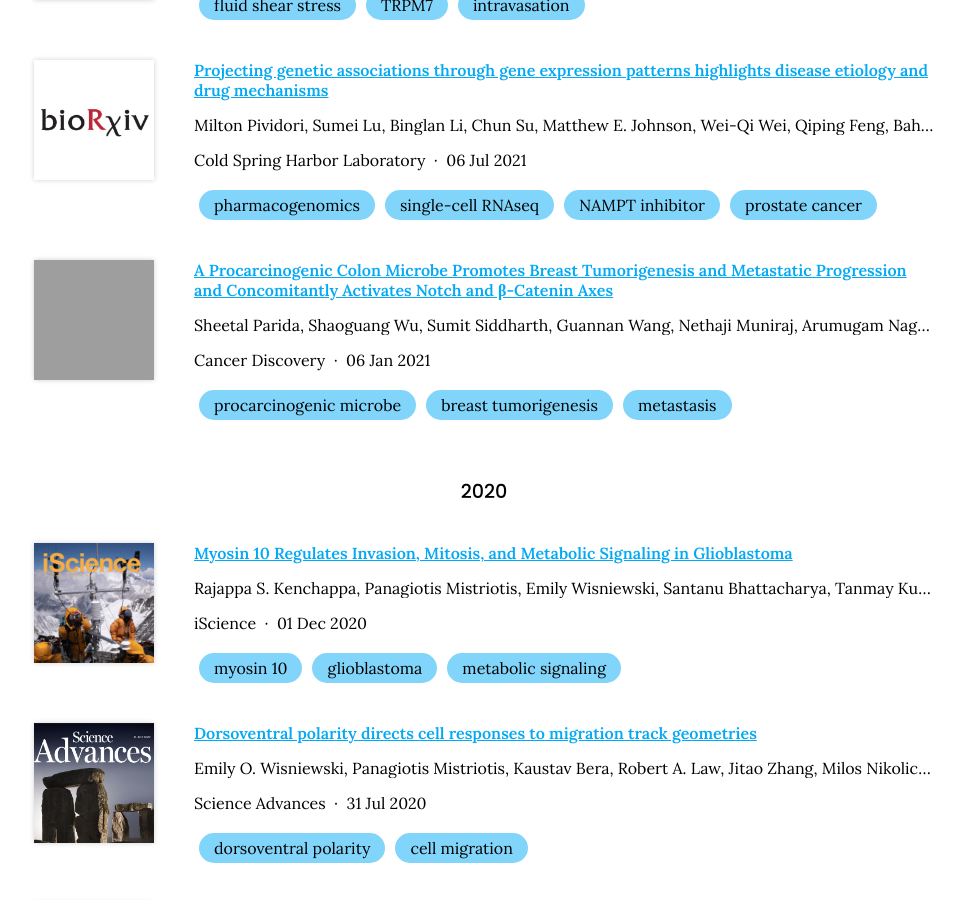
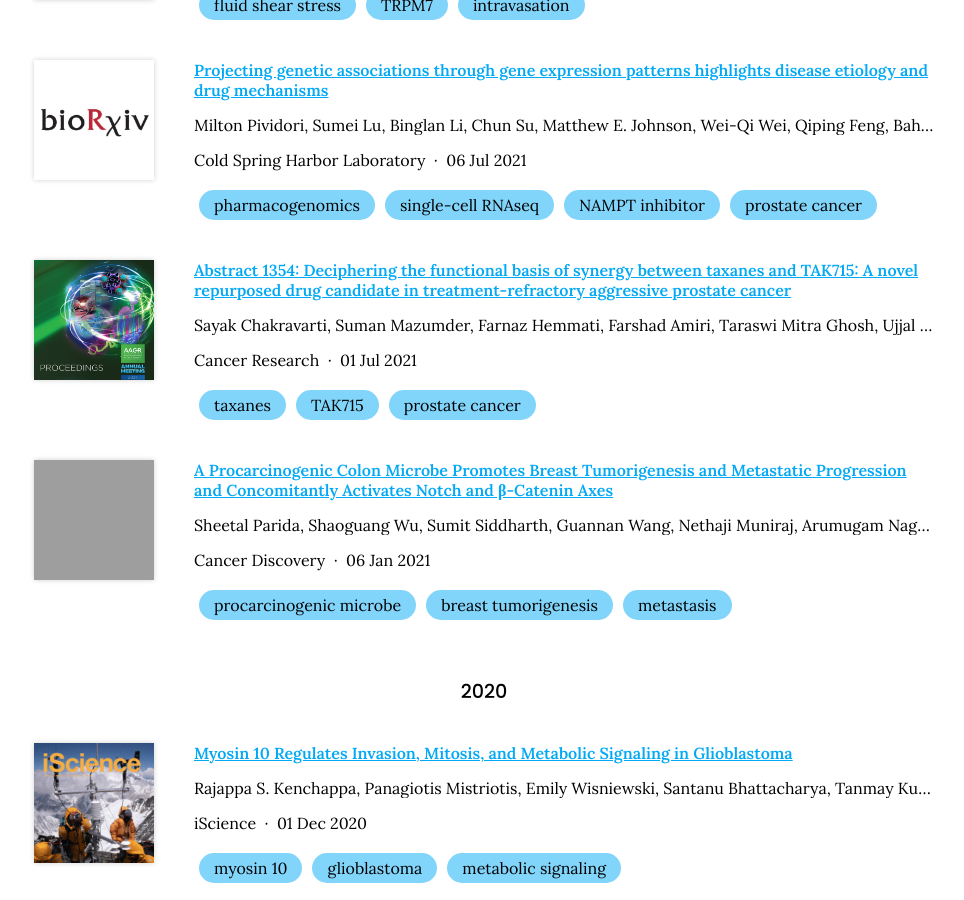
Before and after one commit to mistriotis-lab/mistriotis-lab.github.io, a Jekyll site: the page built from publications/index.md, in a window 1280 px wide and 900 px high, scrolled down 734 px. Shown: the whole window, without its empty margins (156-1120 px from the left). Built offline with Jekyll 4.4.1, drawn with Linux system fonts in a browser that asks for light colours; nearby versions of some CDN libraries; grey boxes are pictures that could not be loaded.

Commit message:
Generate citations

```diff
--- a/_data/citations.yaml
+++ b/_data/citations.yaml
@@ -81,6 +81,30 @@
   - TRPM7
   - intravasation
   image: images/papers/science-advances-july-2021.png
+- id: doi:10.1158/1538-7445.AM2021-1354
+  title: 'Abstract 1354: Deciphering the functional basis of synergy between taxanes
+    and TAK715: A novel repurposed drug candidate in treatment-refractory aggressive
+    prostate cancer'
+  authors:
+  - Sayak Chakravarti
+  - Suman Mazumder
+  - Farnaz Hemmati
+  - Farshad Amiri
+  - Taraswi Mitra Ghosh
+  - Ujjal Kumar Mukherjee
+  - Panagiotis Mistriotis
+  - Timothy Moore
+  - Robert Arnold
+  - Clayton Yates
+  - Amit Kumar Mitra
+  publisher: Cancer Research
+  date: '2021-07-01'
+  link: https://doi.org/gqn756
+  image: images/papers/cancer-research-2021.png
+  tags:
+  - taxanes
+  - TAK715
+  - prostate cancer
 - id: doi:10.1158/2159-8290.CD-20-0537
   title: "A Procarcinogenic Colon Microbe Promotes Breast Tumorigenesis and Metastatic\
     \ Progression and Concomitantly Activates Notch and \u03B2-Catenin Axes"
```
